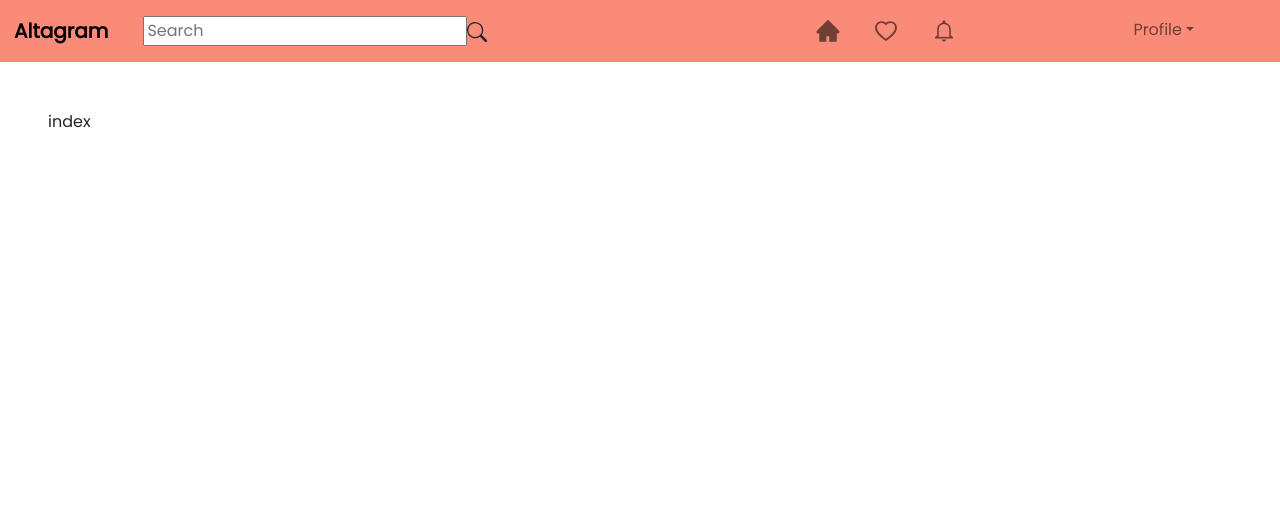
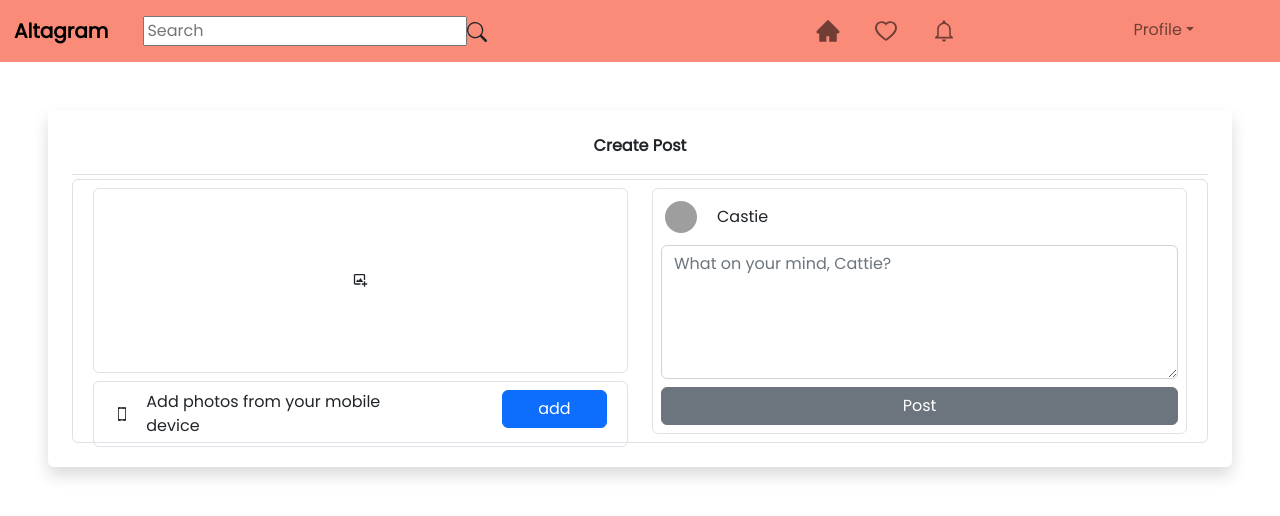
Before and after one commit to Group4-Project-FE-BE/altagram-app, a React (Create React App) app: page /CreatePost in a window 1280 px wide. Shown: the top 516 px of the page. Built offline with nearby package versions, Linux system fonts and the light colour scheme; grey boxes are pictures that could not be loaded.

Commit message:
menambahkan CreatePost.jsx, Navigate.jsx, routes

```diff
--- a/src/components/NavBar.jsx
+++ b/src/components/NavBar.jsx
@@ -7,40 +7,35 @@ import NavDropdown from "react-bootstrap/NavDropdown";
 import { AiFillHome, AiOutlineHeart } from "react-icons/ai";
 import { IoMdNotificationsOutline } from "react-icons/io";
 import { BsSearch } from "react-icons/bs";
+import { Link } from "react-router-dom";
 
 function NavScroll() {
   return (
     <Navbar expand="lg" className="background-nav d-flex">
       <Container fluid>
-          <Navbar.Brand href="/" className="fw-bold text-black">
+        <Navbar.Brand>
+          <Link to="/" className="fw-bold text-black text-decoration-none">
             Altagram
-          </Navbar.Brand>
+          </Link>
+        </Navbar.Brand>
         <div>
           <Navbar.Toggle aria-controls="navbarScroll" />
           <Navbar.Collapse id="navbarScroll">
             <Form className="search d-flex">
               <div>
-                <input
-                  type="search"
-                  placeholder="Search"
-                  className="custom-search"
-                />
+                <input type="search" placeholder="Search" className="custom-search" />
                 <BsSearch style={{ width: "20px", height: "20px" }} />
               </div>
             </Form>
 
-            <Nav
-              className="button-nav me-auto my-2 my-lg-0"
-              style={{ maxHeight: "100px" }}
-              navbarScroll
-            >
+            <Nav className="button-nav me-auto my-2 my-lg-0" style={{ maxHeight: "100px" }} navbarScroll>
               <Nav.Link href="#action1" className="home">
                 <AiFillHome style={{ width: "26px", height: "26px" }} />
               </Nav.Link>
               <Nav.Link href="#action2" className="love">
                 <AiOutlineHeart style={{ width: "26px", height: "26px" }} />
               </Nav.Link>
-              <Nav.Link href="#" className="notif">
+              <Nav.Link href="/CreatePost" className="notif">
                 <IoMdNotificationsOutline style={{ width: "26px", height: "26px" }} />
               </Nav.Link>
               <NavDropdown title="Profile" id="navbarScrollingDropdown" className="profile">
--- a/src/index.js
+++ b/src/index.js
@@ -1,7 +1,8 @@
 import React from "react";
 import ReactDOM from "react-dom/client";
 import "styles/index.css";
-import App from "./pages";
+import App from "routes";
+import CreatePosting from "pages/CreatePost";
 
 const root = ReactDOM.createRoot(document.getElementById("root"));
 root.render(
--- /dev/null
+++ b/src/pages/CreatePost.jsx
@@ -0,0 +1,66 @@
+import React from "react";
+
+import { WithRouter } from "utils/Navigation";
+
+import NavBar from "components/NavBar";
+import Button from "react-bootstrap/Button";
+import { GiSmartphone } from "react-icons/gi";
+import { BiImageAdd } from "react-icons/bi";
+
+function CreatePosting() {
+  return (
+    <div>
+      <NavBar />
+      <div className="p-4 shadow bg-white m-5 rounded">
+        <div className="border-bottom mb-1">
+          <p className="text-center fw-bold">Create Post</p>
+        </div>
+        <div className="row border rounded p-2 m-0">
+          <div className="grid col-6">
+            <div className="border h-75 rounded col-12 text-center mb-2">
+              <div className="row h-100 d-flex justify-content-center align-items-center">
+                <BiImageAdd />
+              </div>
+            </div>
+            <div className="border rounded col">
+              <div className="row m-2">
+                <div className="grid col-9">
+                  <div className="row h-100">
+                    <div className="grid col-1">
+                      <GiSmartphone className="h-100" />
+                    </div>
+                    <div className="grid col-8 h-100">Add photos from your mobile device</div>
+                  </div>
+                </div>
+                <div className="grid col-3">
+                  <Button className="w-100">add</Button>
+                </div>
+              </div>
+            </div>
+          </div>
+          <div className="grid- col-6">
+            <div className="border rounded p-2">
+              <div className="d-flex align-items-center">
+                <div className="me-3">
+                  <img className="fotoprofil m-1" src="https://www.its.ac.id/it/wp-content/uploads/sites/46/2021/06/blank-profile-picture-973460_1280.png" alt="" />
+                </div>
+                <div>Castie</div>
+              </div>
+
+              <div className="my-2">
+                <textarea className="form-control" id="caption" rows="5" placeholder="What on your mind, Cattie?"></textarea>
+              </div>
+              <div className="w-100">
+                <Button className="w-100" variant="secondary">
+                  Post
+                </Button>
+              </div>
+            </div>
+          </div>
+        </div>
+      </div>
+    </div>
+  );
+}
+
+export default WithRouter(CreatePosting);
--- /dev/null
+++ b/src/routes/index.jsx
@@ -0,0 +1,20 @@
+import React from "react";
+import { BrowserRouter, Routes, Route } from "react-router-dom";
+
+import Home from "pages";
+import CreatePost from "pages/CreatePost";
+
+function App() {
+  return (
+    <BrowserRouter>
+      <Routes>
+        <Route path="/" element={<Home />} />
+        <Route path="/CreatePost" element={<CreatePost />} />
+
+        <Route path="*" element={<div>404 Error Masse</div>} />
+      </Routes>
+    </BrowserRouter>
+  );
+}
+
+export default App;
--- a/src/styles/App.css
+++ b/src/styles/App.css
@@ -2,27 +2,33 @@
   text-align: center;
 }
 
-.search{
+.search {
   margin-right: 20rem;
 }
 
-.home{
+.home {
   margin-right: 1rem;
 }
 
-.love{
+.love {
   margin-right: 1rem;
 }
 
-.notif{
+.notif {
   margin-right: 10rem;
 }
 
-.profile{
+.profile {
   margin-right: 4rem;
 }
 
-.background-nav{
-  border: 2px solid #FA8B78;
-  background-color: #FA8B78;
+.background-nav {
+  border: 2px solid #fa8b78;
+  background-color: #fa8b78;
 }
+
+.fotoprofil {
+  width: 2em;
+  height: 2em;
+  border-radius: 100%;
+}
--- /dev/null
+++ b/src/utils/Navigation.jsx
@@ -0,0 +1,13 @@
+import { useNavigate, useParams } from "react-router-dom";
+
+import React from "react";
+
+export const WithRouter = (Components) => {
+  const Wrapper = (props) => {
+    const params = useParams();
+    const navigate = useNavigate();
+
+    return <Components {...props} navigate={navigate} params={params} />;
+  };
+  return Wrapper;
+};
```
Also changed, not shown: src/pages/index.jsx (+3 -4 lines).
